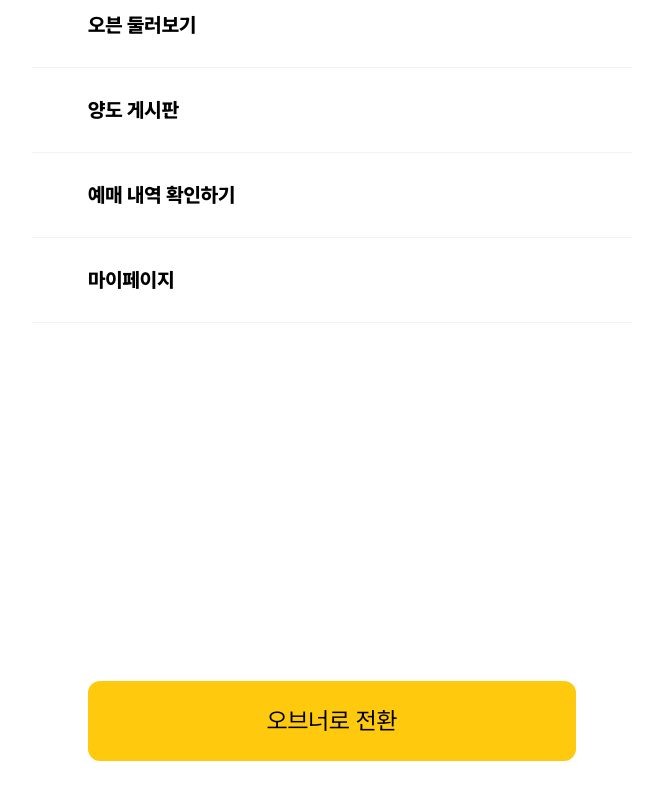
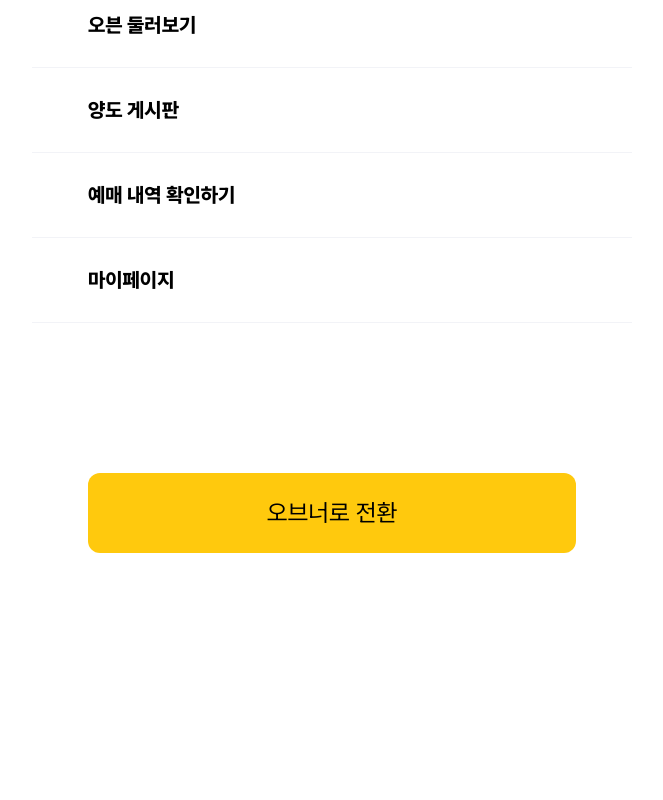
Before and after one commit to 809bakery/SCON-Frontend, a Next.js app: page / in a window 1280 px wide. Shown: the part 519-1319 px from the top of the page, without its empty margins (308-971 px from the left). After the commit the page ends 1222 px from the top, so only its background shows below. Built offline with nearby package versions, Linux system fonts and the light colour scheme.

Commit message:
design: 로고 및 텍스트 크기, 위치 수정

```diff
--- a/src/app/(auth)/login/email/page.tsx
+++ b/src/app/(auth)/login/email/page.tsx
@@ -18,7 +18,7 @@ export default function EmailLoginPage() {
 
       {/* scon logo */}
       <div className="mb-[5rem]">
-        <LogoSVG width={196} height={60} />
+        <LogoSVG className="w-48 h-14" />
       </div>
 
       {/* form */}
@@ -60,7 +60,7 @@ export default function EmailLoginPage() {
         </div>
       </form>
 
-      <div className="text-[#A0A0A0] text-xl mb-[151px] mt-[389px] flex gap-x-2 justify-between items-center">
+      <div className="text-[#A0A0A0] text-xl my-[9.375rem] flex gap-x-2 justify-between items-center">
         <span>아직 스콘의 회원이 아니시라면?</span>
         <strong className="font-bold cursor-pointer">회원가입</strong>
       </div>
--- a/src/app/(auth)/login/page.tsx
+++ b/src/app/(auth)/login/page.tsx
@@ -16,7 +16,7 @@ export default function LoginPage() {
           <br />
           <span className="text-primary">스콘</span>입니다.
         </p>
-        <LogoSVG width={317} height={97} />
+        <LogoSVG className="w-80 h-24" />
       </div>
       <div className="w-full px-7 flex flex-col gap-4">
         <Link
--- a/src/components/sidebar/index.tsx
+++ b/src/components/sidebar/index.tsx
@@ -39,7 +39,7 @@ function SideBar() {
         {user === 'oven' && <SideBarMenu text="오븐 관리하기" />}
       </div>
 
-      <div className="w-full px-14 mt-[22.375rem] mb-[9.4375rem]">
+      <div className="w-full px-14 my-[9.375rem]">
         {user !== 'oven' && (
           <button
             type="button"
```
Also changed, not shown: src/static/svg/main-icon.svg.
